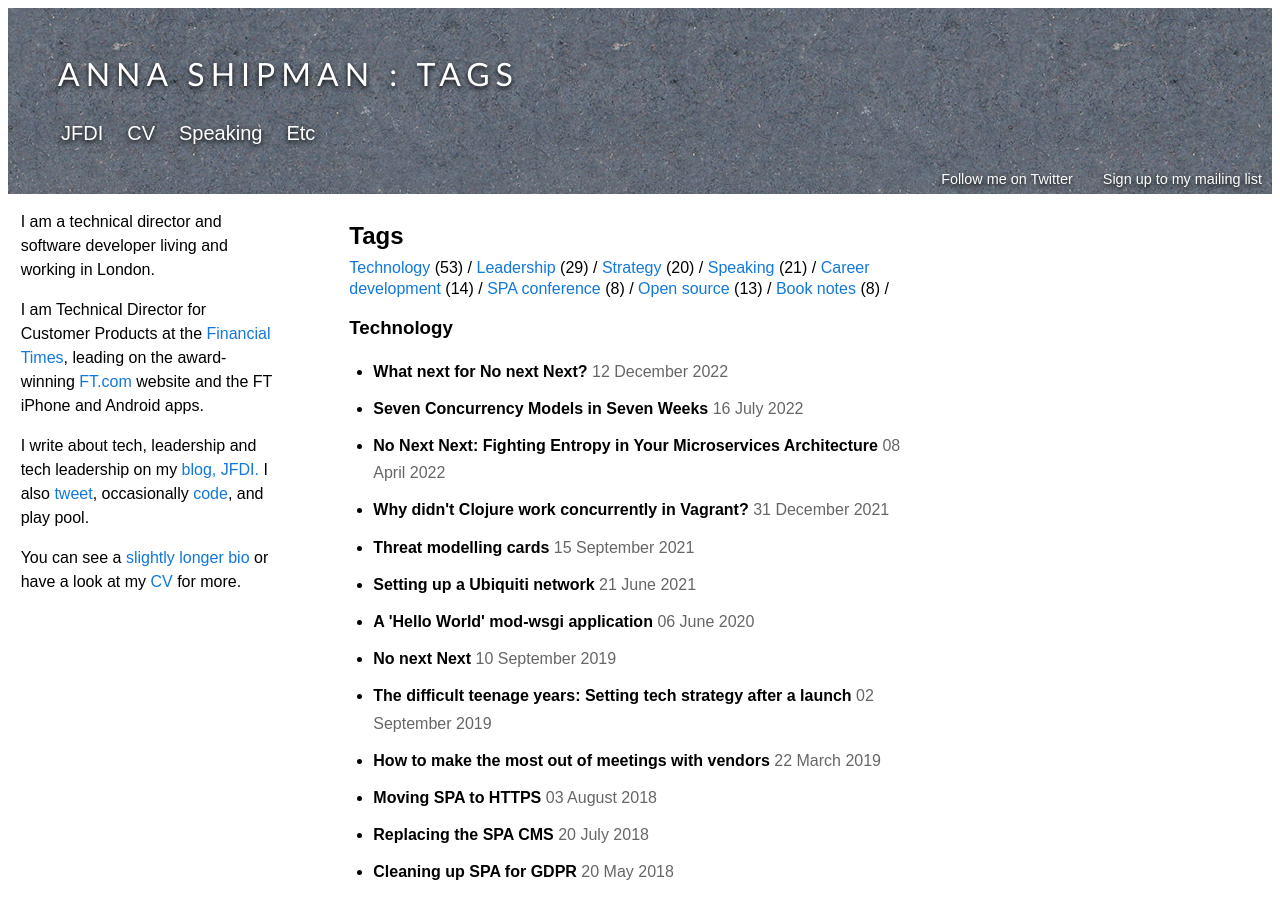
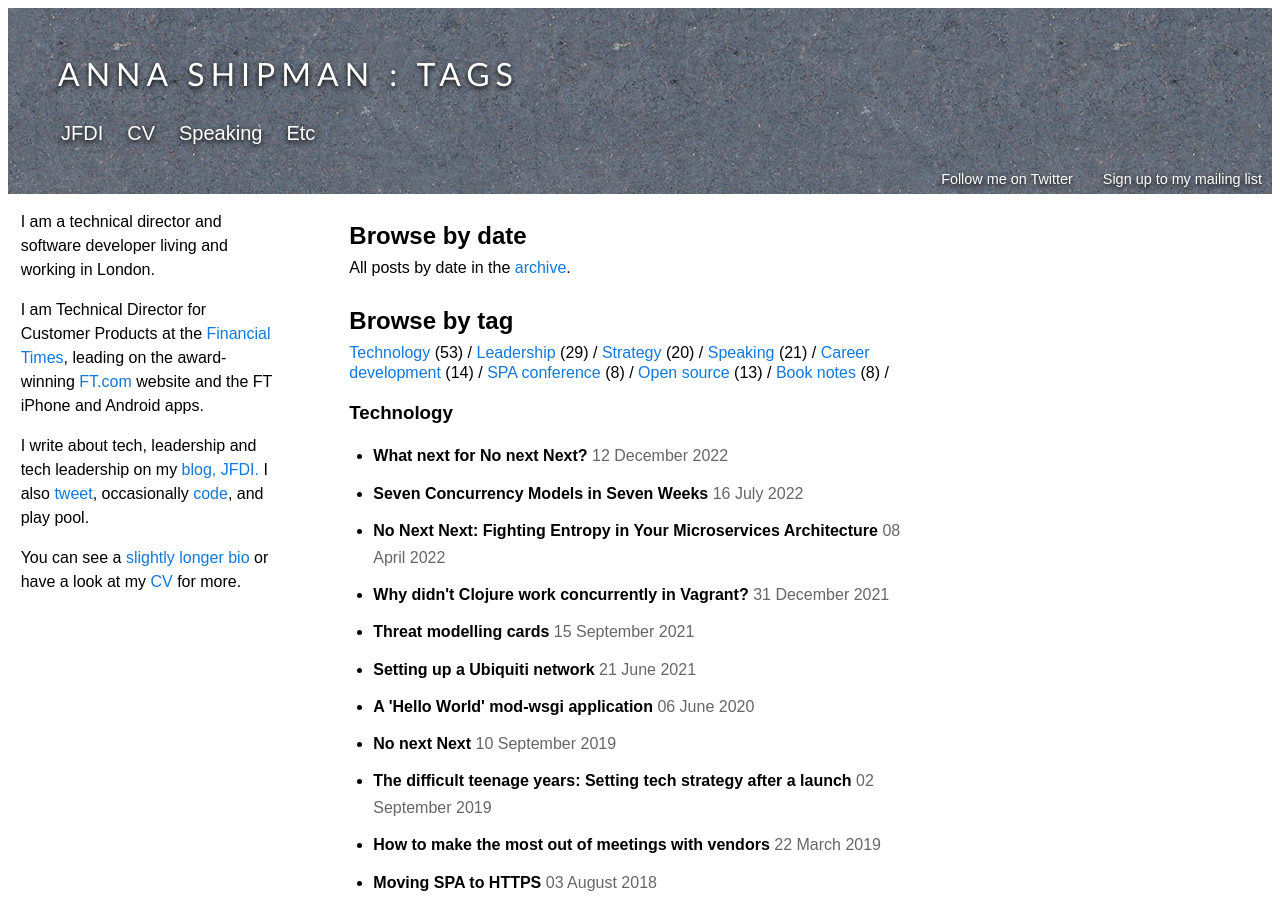
Before and after one commit to annashipman/annashipman.github.io, a Jekyll site: the page built from tags.html, in a window 1280 px wide and 900 px high. Built offline with Jekyll 4.4.1, drawn with Linux system fonts in a browser that asks for light colours.

Commit message:
Add link back to archive in tags page
Not the greatest design but at least it's out there so you don't get stuck on the tags page.

```diff
--- a/tags.html
+++ b/tags.html
@@ -3,7 +3,11 @@
 {% include header.html page_name=" : Tags" %}
 
 <div class="right-column">
-<h2>Tags</h2>
+<h2>Browse by date</h2>
+
+All posts by date in the <a href="/archive.html">archive</a>.
+
+<h2>Browse by tag</h2>
 
     {% include tags_list.html %}
 
```
